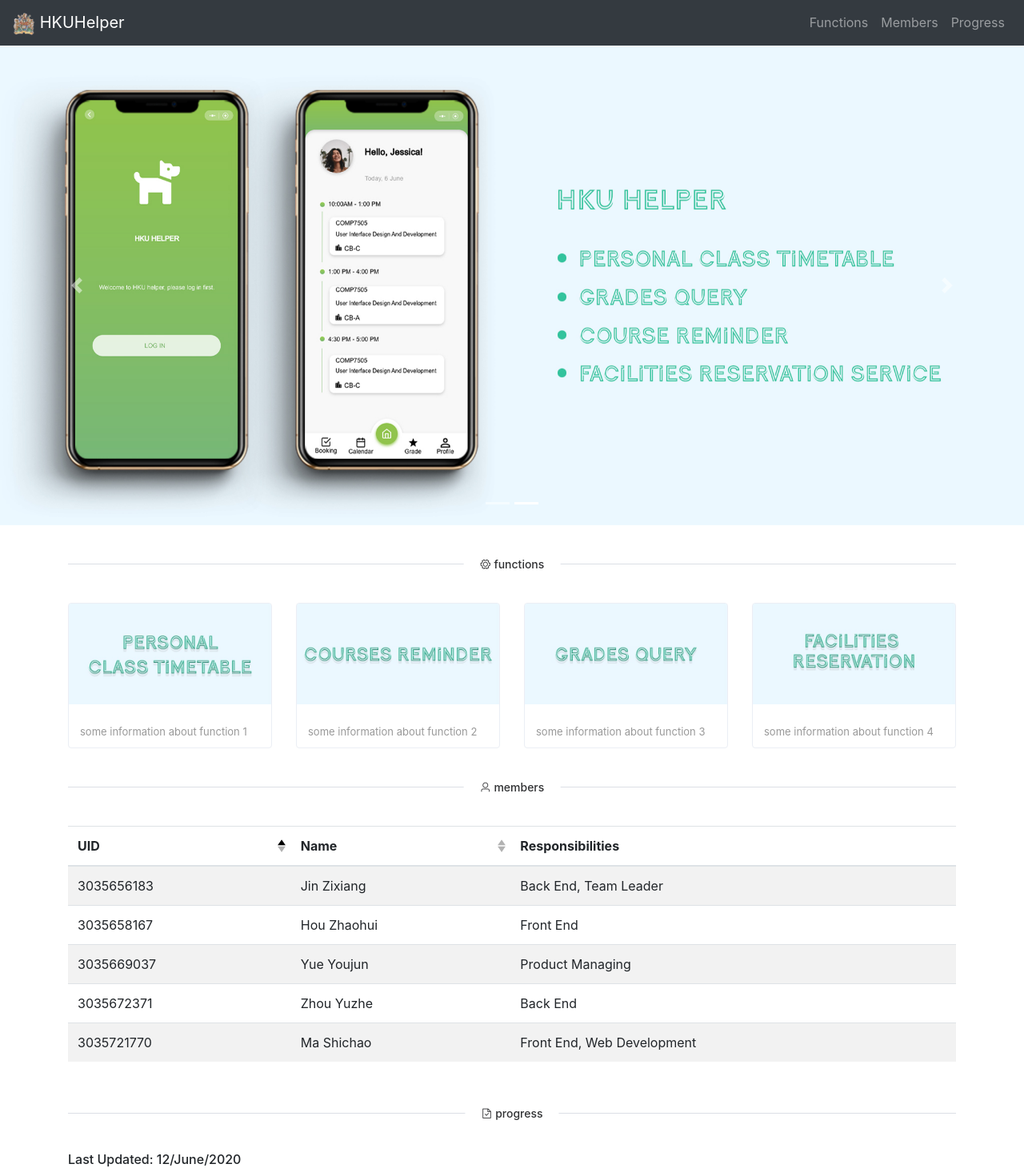
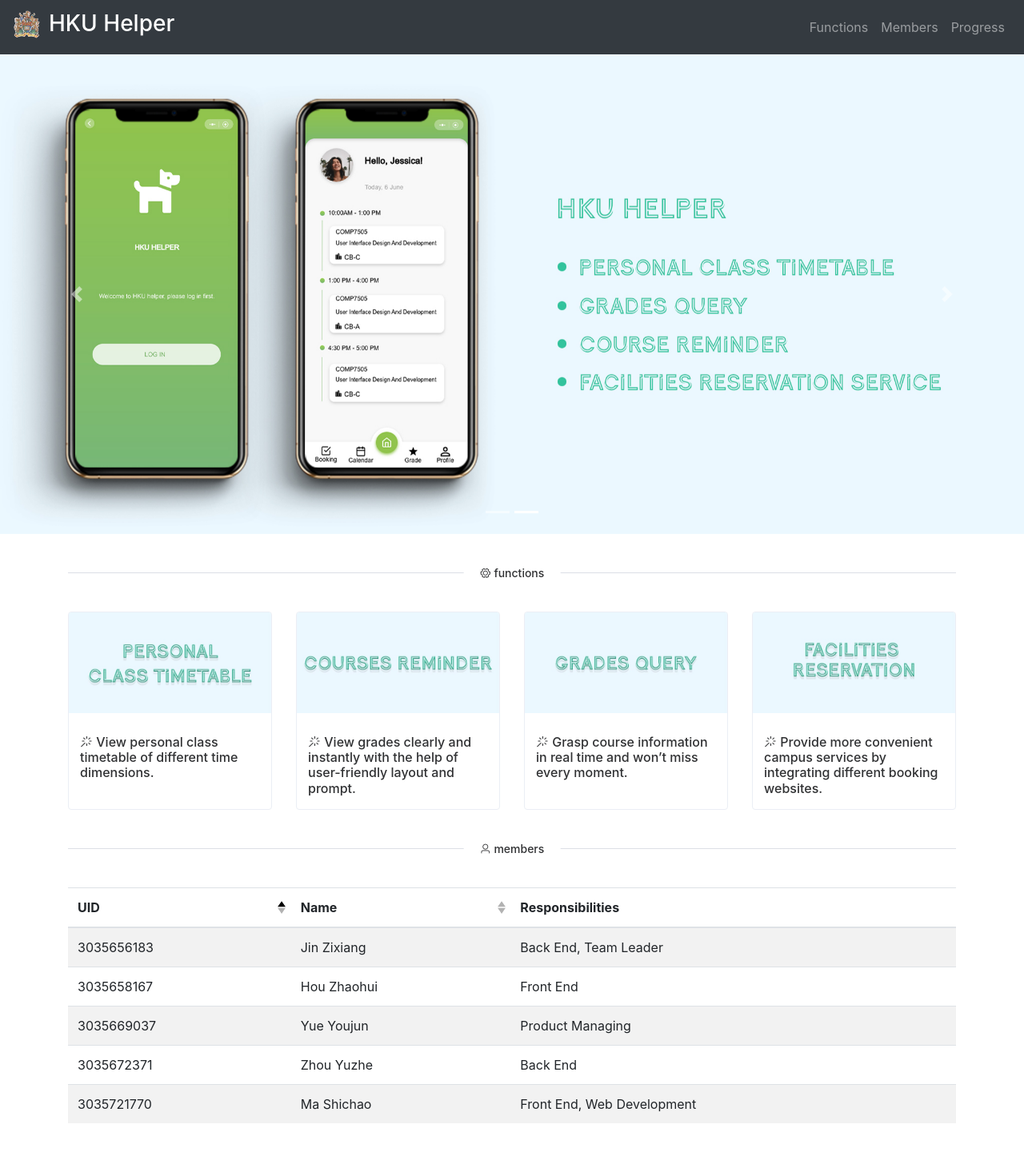
Before and after one commit to Parachutes/FinalProjectDashboard, a Vue app: page / in a window 1280 px wide. Shown: the top 1461 px of the page at 80% size. Built offline with nearby package versions, Linux system fonts and the light colour scheme.

Commit message:
finish the cards

```diff
--- a/src/App.vue
+++ b/src/App.vue
@@ -63,10 +63,10 @@ export default {
   data() {
     return {
       cardsInfo: [
-        {url:'function1', info:"some information about function 1"},
-        {url:'function2', info:"some information about function 2"},
-        {url:'function3', info:"some information about function 3"},
-        {url:'function4', info:"some information about function 4"},
+        {url:'function1', info:"View personal class timetable of different time dimensions."},
+        {url:'function2', info:"View grades clearly and instantly with the help of user-friendly layout and prompt."},
+        {url:'function3', info:"Grasp course information in real time and won’t miss every moment."},
+        {url:'function4', info:"Provide more convenient campus services by integrating different booking websites."},
       ]
     };
   }
--- a/src/components/Card.vue
+++ b/src/components/Card.vue
@@ -1,9 +1,9 @@
 <template>
     <el-card :body-style="{ padding: '0px' }" shadow="hover">
         <img :src="require('../assets/'+imgUrl+'.jpeg')" class="image" />
-        <div style="padding: 14px;">
+        <div style="padding: 14px;height: 120px">
             <div class="bottom clearfix">
-                <time class="time">{{ functionInfo }}</time>
+                <h6><i class="el-icon-magic-stick"></i>  {{ functionInfo }}</h6>
             </div>
         </div>
     </el-card>
--- a/src/components/NavBar.vue
+++ b/src/components/NavBar.vue
@@ -1,8 +1,10 @@
 <template>
     <b-navbar toggleable="lg" type="dark" variant="dark" fixed="top" sticky=true>
         <b-navbar-brand href="/">
-            <img src="../assets/dummy.png" class="hkuIcon">
-            HKUHelper
+            <el-row type="flex">
+                <img src="../assets/dummy.png" class="hkuIcon">
+                <h3>HKU Helper</h3>
+            </el-row>
         </b-navbar-brand>
 
         <b-navbar-toggle target="nav-collapse"></b-navbar-toggle>
@@ -14,29 +16,6 @@
                 <b-nav-item href="#progress">Progress</b-nav-item>
             </b-navbar-nav>
 
-            <!-- Right aligned nav items -->
-<!--            <b-navbar-nav class="ml-auto">-->
-<!--                <b-nav-form>-->
-<!--                    <b-form-input size="sm" class="mr-sm-2" placeholder="Search"></b-form-input>-->
-<!--                    <b-button size="sm" class="my-2 my-sm-0" type="submit">Search</b-button>-->
-<!--                </b-nav-form>-->
-
-<!--                <b-nav-item-dropdown text="Lang" right>-->
-<!--                    <b-dropdown-item href="#">EN</b-dropdown-item>-->
-<!--                    <b-dropdown-item href="#">ES</b-dropdown-item>-->
-<!--                    <b-dropdown-item href="#">RU</b-dropdown-item>-->
-<!--                    <b-dropdown-item href="#">FA</b-dropdown-item>-->
-<!--                </b-nav-item-dropdown>-->
-
-<!--                <b-nav-item-dropdown right>-->
-<!--                    &lt;!&ndash; Using 'button-content' slot &ndash;&gt;-->
-<!--                    <template v-slot:button-content>-->
-<!--                        <em>User</em>-->
-<!--                    </template>-->
-<!--                    <b-dropdown-item href="#">Profile</b-dropdown-item>-->
-<!--                    <b-dropdown-item href="#">Sign Out</b-dropdown-item>-->
-<!--                </b-nav-item-dropdown>-->
-<!--            </b-navbar-nav>-->
         </b-collapse>
     </b-navbar>
 </template>
@@ -49,9 +28,9 @@
 
 <style scoped>
     .hkuIcon {
-        width: 28px;
-        height: 28px;
+        width: 35px;
+        height: 35px;
+        margin-right: 10px;
     }
 
-
 </style>
```
